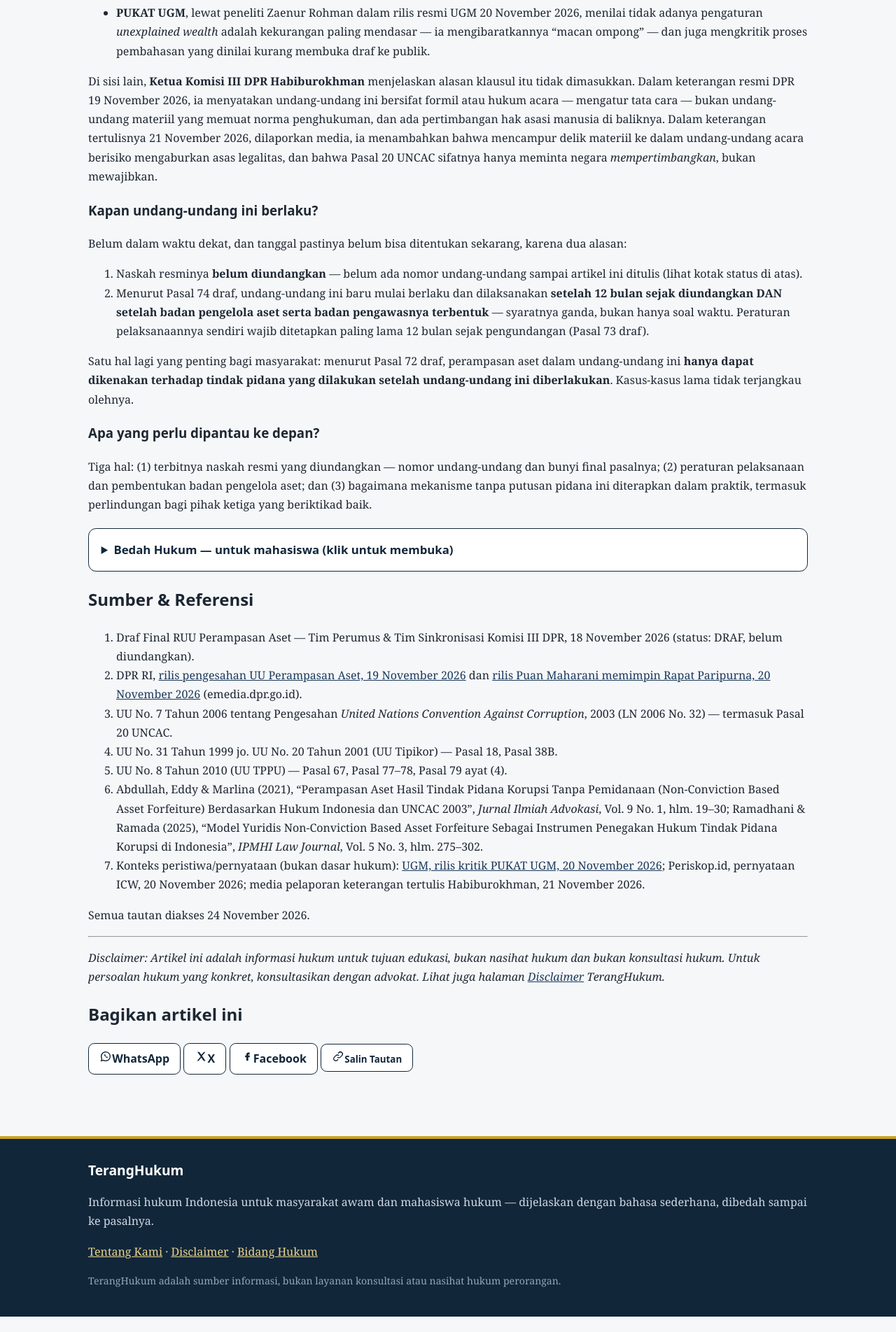
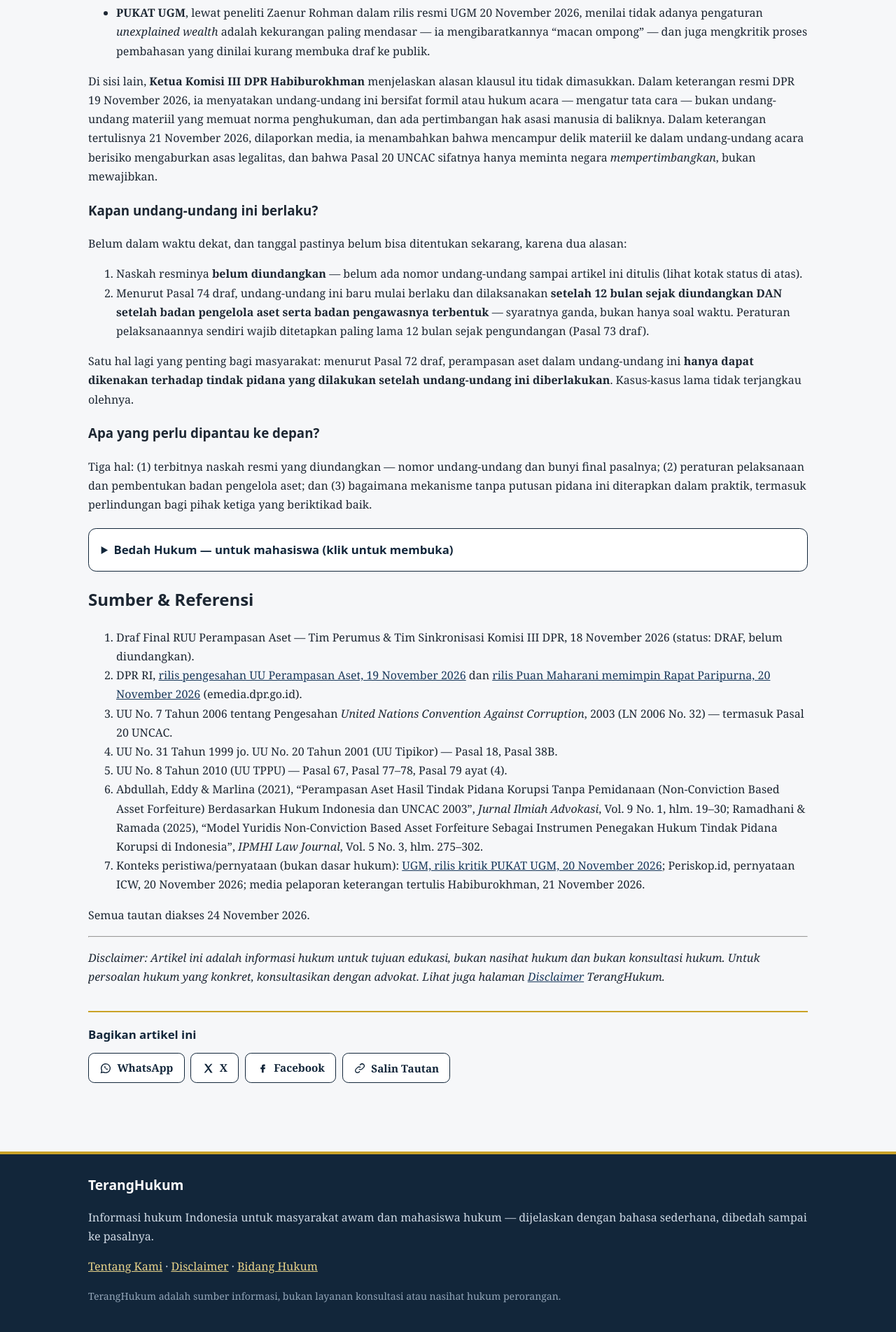
Before and after one commit to teranghukum/teranghukum.github.io, a Jekyll site: the page built from _posts/2026-11-24-uu-perampasan-aset-disahkan.md, in a window 1280 px wide. Shown: the part 1802-3706 px from the top of the page at 70% size. Built offline with Jekyll 4.4.1, drawn with Linux system fonts in a browser that asks for light colours; before the commit the page ends 3684 px from its top, so only the background shows below that.

Commit message:
Update assets/css/main.css with .bagikan styles

```diff
--- a/assets/css/main.css
+++ b/assets/css/main.css
@@ -43,3 +43,11 @@ details[open ] summary{border-bottom:2px solid var(--gold);padding-bottom:.5rem;
 .footer-note{font-size:.88rem;color:#93a5b8}
 input[type=search]{font-size:1rem;border:1.5px solid var(--line);border-radius:.5rem}
 @media (max-width:640px){.header-inner{flex-direction:column;align-items:flex-start}.hero{padding:1.5rem 1rem}.hero h1{font-size:1.55rem}.hero svg{width:88px;height:88px}.brand-text{font-size:1.35rem}}
+
+/* Tombol bagikan artikel */
+.bagikan{margin-top:2.2rem;border-top:2px solid var(--gold);padding-top:1.1rem}
+.bagikan-judul{font-size:1.05rem;color:var(--navy);margin:0 0 .7rem}
+.bagikan-tombol{display:flex;flex-wrap:wrap;gap:.55rem}
+.btn-bagikan{display:inline-flex;align-items:center;gap:.45rem;cursor:pointer;font-size:.95rem;font-family:inherit}
+.btn-bagikan svg{flex:none}
+.bagikan-status{color:var(--navy);font-size:.9rem;min-height:1.2em;margin:.5rem 0 0}
```
